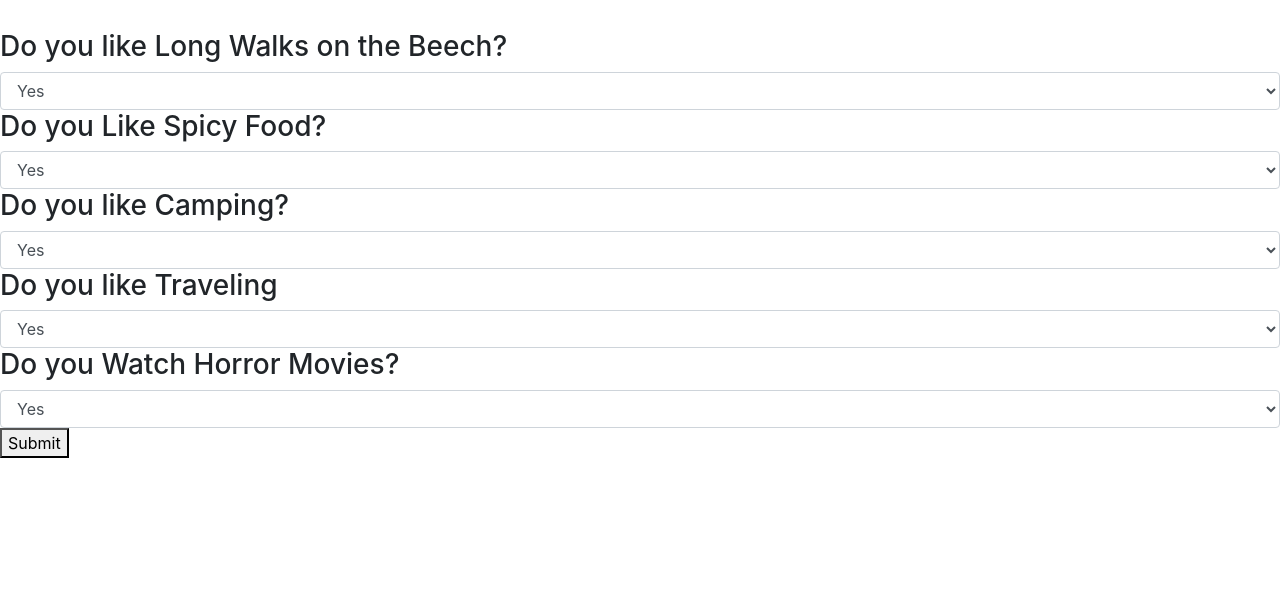
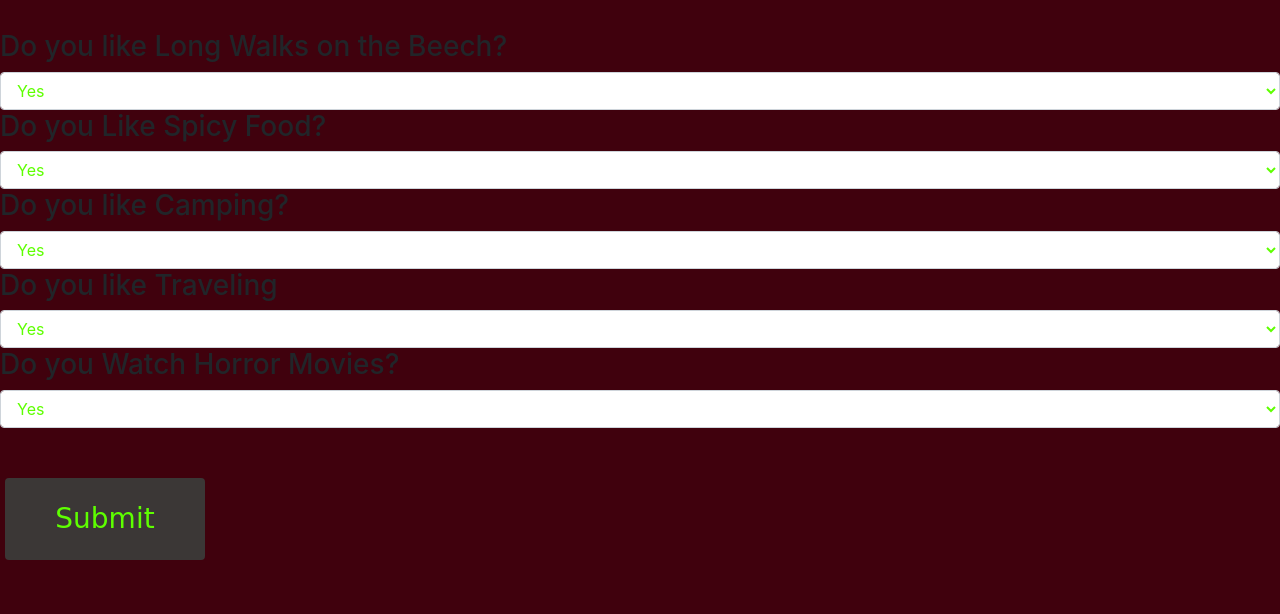
Before and after one commit to ramiisinportland/programing-language-quiz, a plain HTML site: page index.html in a window 1280 px wide. Shown: the part 186-800 px from the top of the page. Drawn offline with Linux system fonts and the light colour scheme.

Commit message:
add style to styles.css

```diff
--- a/css/styles.css
+++ b/css/styles.css
@@ -1,3 +1,88 @@
+#result  {
+  display: none;
+}
+
 #result {
   display: none;
 }
+
+
+button {
+  font-family: 'Fredoka One', cursive;
+  display: inline-block;
+  border-radius: 4px;
+  background-color: #3b3736;
+  border: none;
+  color: rgb(94, 255, 0);
+  text-align: center;
+  font-size: 28px;
+  padding: 20px;
+  width: 200px;
+  transition: all 0.5s;
+  cursor: pointer;
+  margin-top: 50px;
+  margin-right: 5px;
+  margin-bottom: 5px;
+  margin-left: 5px
+
+
+}
+
+button span {
+  cursor: pointer;
+  display: inline-block;
+  position: relative;
+  transition: 0.5s;
+}
+button span:after {
+  content: '\00bb';
+  position: absolute;
+  opacity: 0;
+  top: 0;
+  right: -20px;
+  transition: 0.5s;
+
+}
+button:hover span {
+  padding-right: 25px;
+}
+
+button:hover span:after {
+  opacity: 1;
+  right: 0;
+}
+button:active {
+  outline: none;
+  border: none;
+}
+
+
+.center {
+  width: 50%;
+  margin-left: auto;
+  margin-right: auto;
+  background-color:rgb(197, 212, 202);
+  outline: none;
+  border: none;
+
+}
+p{
+  text-align: center;
+  font-family: 'Hind Madurai', sans-serif;
+  font-size: 25px;
+  margin-top: 20px;
+
+}
+h2{
+  text-align: center;
+  font-family: 'Fredoka One', cursive;
+}
+body{
+  background-color: #40010D;
+}
+
+
+
+.form-control {
+  color: rgb(94, 255, 0) !important;
+}
```
